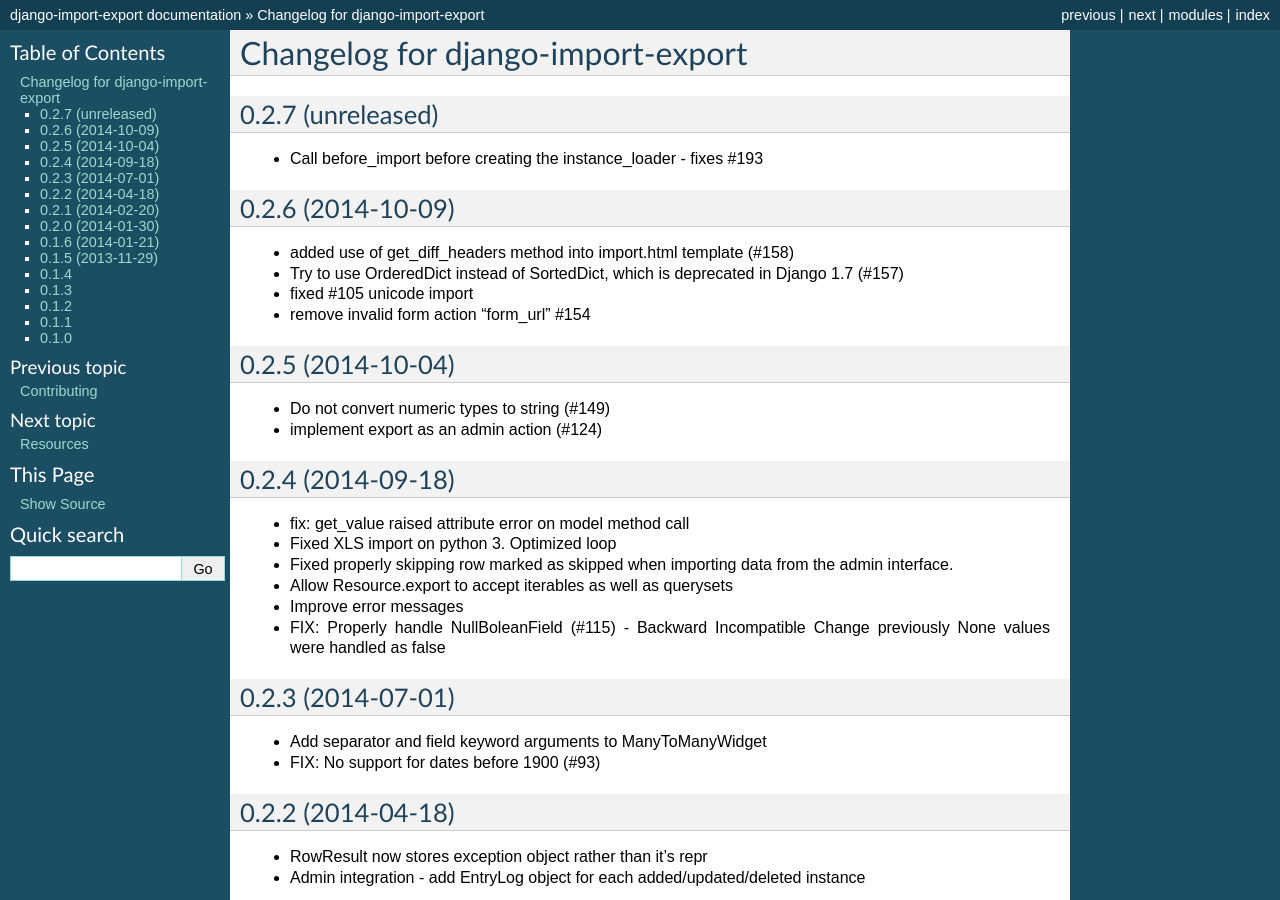
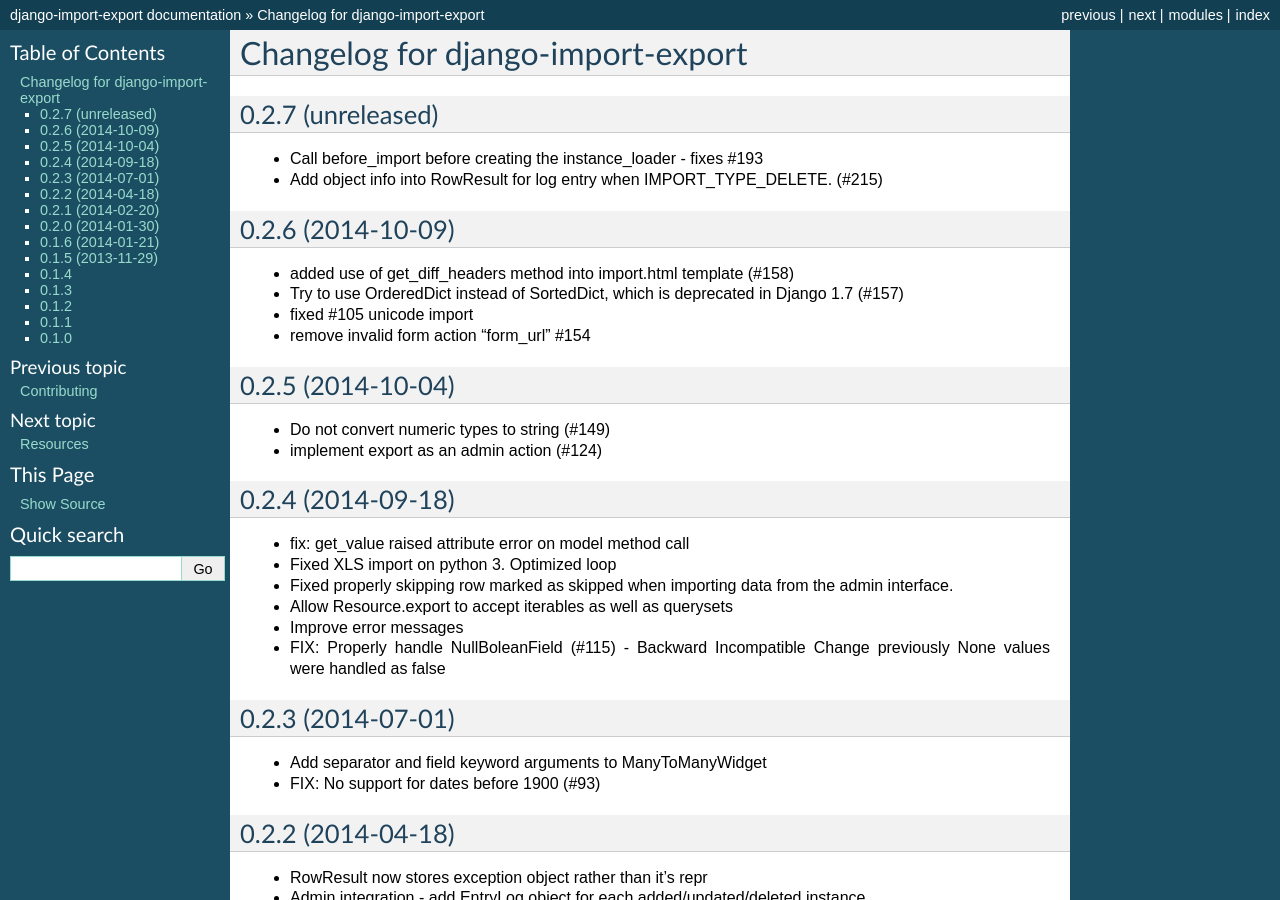
Before and after one commit to django-import-export/django-import-export, a Sphinx documentation site: the page built from docs/changelog.rst, in a window 1280 px wide and 900 px high. Built offline with Sphinx 7.4.7, drawn with Linux system fonts in a browser that asks for light colours; the version number could not be read and is left out.

Commit message:
update changeling and author

```diff
--- a/docs/changelog.rst
+++ b/docs/changelog.rst
@@ -5,6 +5,7 @@
 ------------------
 
 - Call before_import before creating the instance_loader - fixes #193
+- Add object info into RowResult for log entry when IMPORT_TYPE_DELETE. (#215)
 
 
 0.2.6 (2014-10-09)
```
Also changed, not shown: 1 other file.
